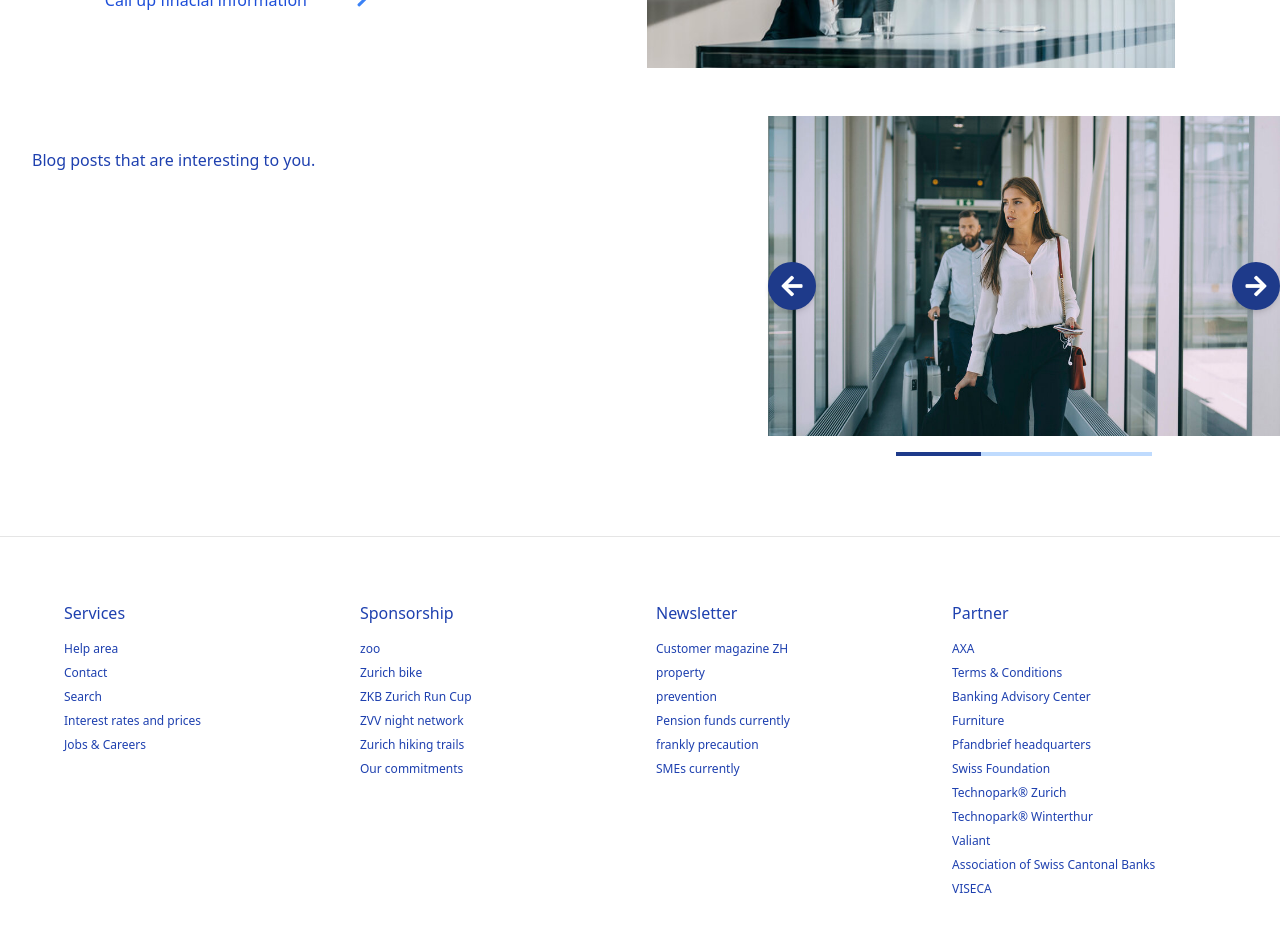
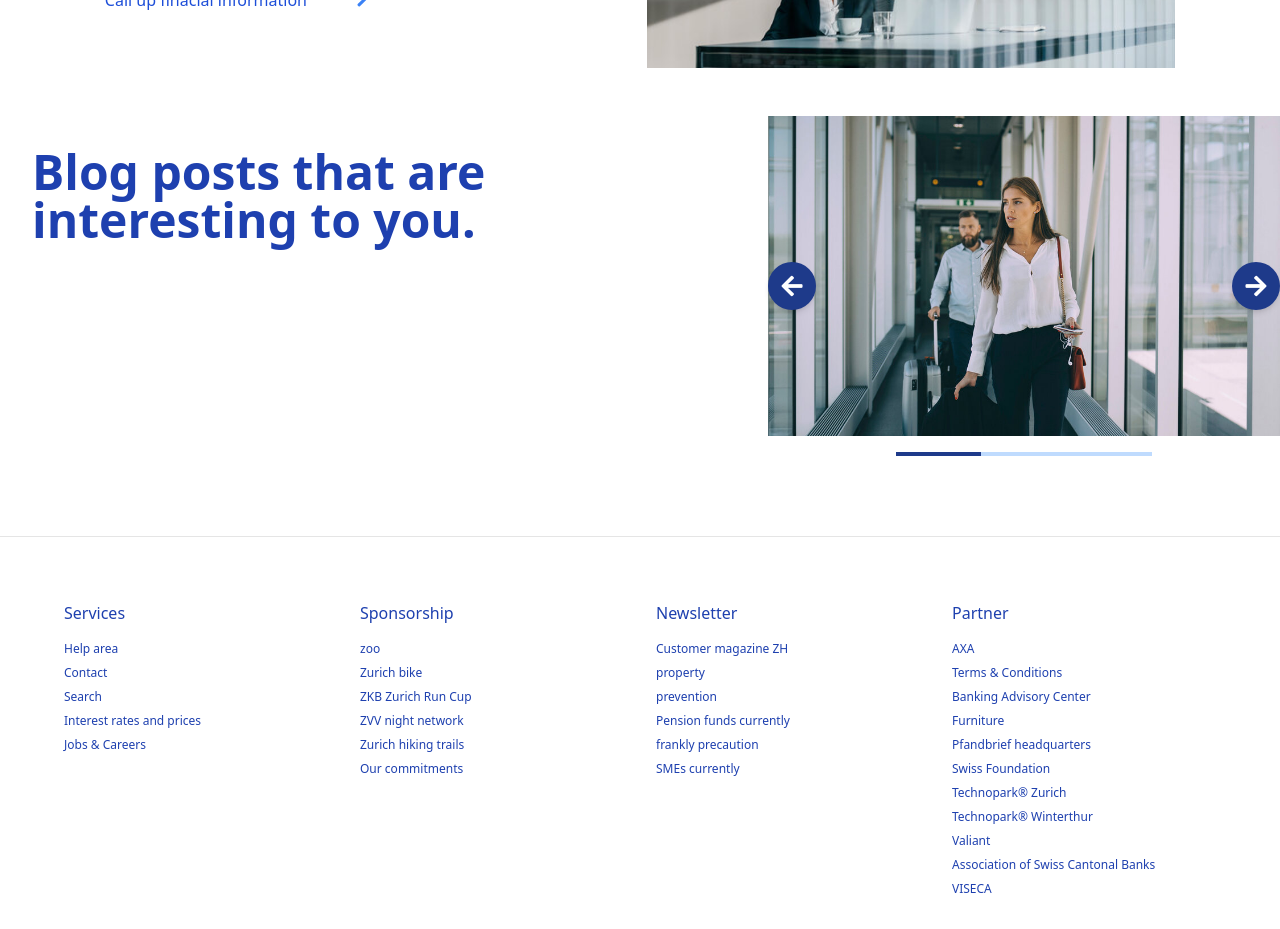
Before and after one commit to Shazaniyu55/onlimne_bank, a Next.js app: page /pursue in a window 1280 px wide. Shown: the part 3240-4169 px from the top of the page. Built offline with nearby package versions, Linux system fonts and the light colour scheme.

Commit message:
family2@

```diff
--- a/components/imageslider.js
+++ b/components/imageslider.js
@@ -24,7 +24,7 @@ const ImageSlider = () => {
 
 
         <div>
-            <h1 className="text-blue-800 m-4 p-4">Blog posts that are interesting to you.</h1>
+            <h1 className="text-5xl font-bold text-blue-800 m-4 p-4">Blog posts that are interesting to you.</h1>
         </div>
 
 
```
